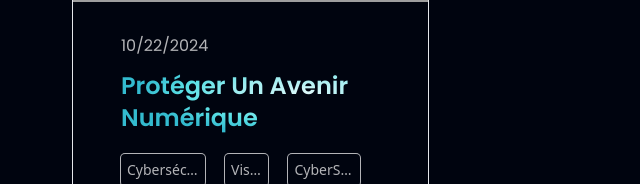
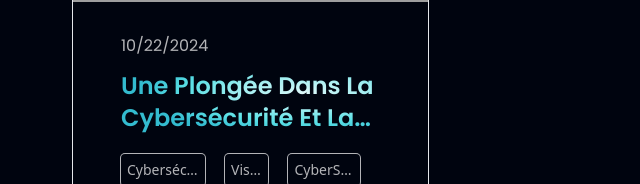
Before and after one commit to sony-level/Portfolio, a React (Vite) app: page / in a window 1280 px wide. Shown: the part 7049-7233 px from the top of the page, without its empty margins (0-640 px from the left). Built offline with nearby package versions, Linux system fonts and the light colour scheme; grey boxes are pictures that could not be loaded.

Commit message:
rmove unused picture

```diff
--- a/src/constants/index.js
+++ b/src/constants/index.js
@@ -15,7 +15,7 @@ import {
   cloud,
   othelo,
   blog,
-  owasp
+  owasp, learn
 
 } from "../assets";
 
@@ -778,10 +778,10 @@ export const projects = [
 export const blogPosts = [
   {
     id: "post-1",
-    title: "Protéger un Avenir Numérique",
-    link: "https://blogcyber.level.ovh/blog-sur-la-cybersecurite-protegez-votre-avenir-numerique/",
+    title: "Une plongée dans la cybersécurité et la programmation à travers mes propres yeux",
+    link: "https://blogcyber.level.ovh/a-travers-mes-propres-yeux/",
     date: new Date().toLocaleDateString(),
-    image: "https://cyber-avenir.com/wp-content/uploads/2023/01/cyber-avenir-img-fond1.jpg",
+    image: learn,
     tags: [
       {
         id: "tag-1",
```
